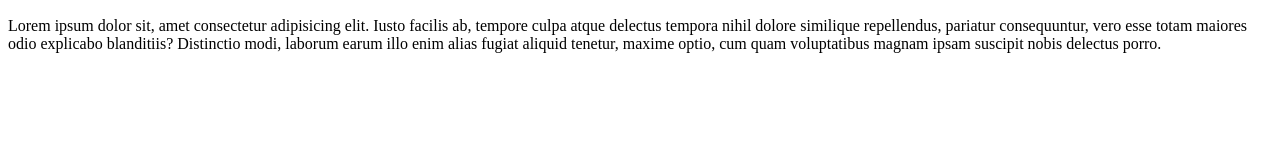
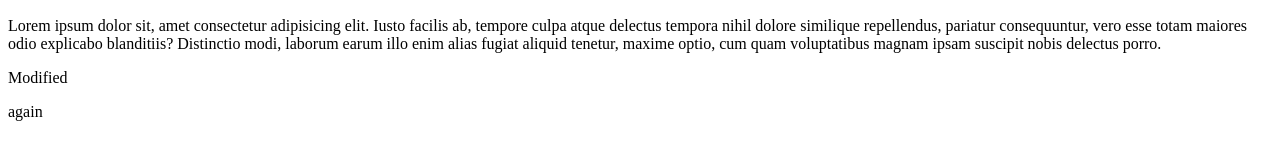
Before and after one commit to ExTanmoy/2nd-github-practic, a plain HTML site: page index.html in a window 1280 px wide. Shown: the part 148-308 px from the top of the page. Drawn offline with Linux system fonts and the light colour scheme.

Commit message:
modified after pushing

```diff
--- a/index.html
+++ b/index.html
@@ -10,5 +10,7 @@
     <p>Lorem ipsum dolor sit amet consectetur adipisicing elit. Quis vitae tempora quaerat doloribus rem, quidem consequatur ut voluptatum sapiente magnam!</p>
     <h2>Lorem ipsum dolor sit amet.</h2>
     <p>Lorem ipsum dolor sit, amet consectetur adipisicing elit. Iusto facilis ab, tempore culpa atque delectus tempora nihil dolore similique repellendus, pariatur consequuntur, vero esse totam maiores odio explicabo blanditiis? Distinctio modi, laborum earum illo enim alias fugiat aliquid tenetur, maxime optio, cum quam voluptatibus magnam ipsam suscipit nobis delectus porro.</p>
+    <p>Modified</p>
+    <p>again</p>
 </body>
 </html>
```
